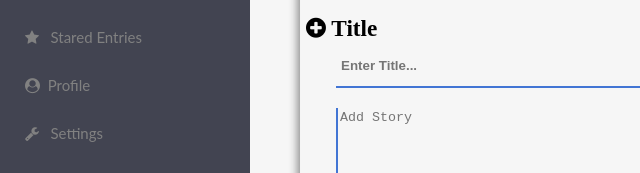
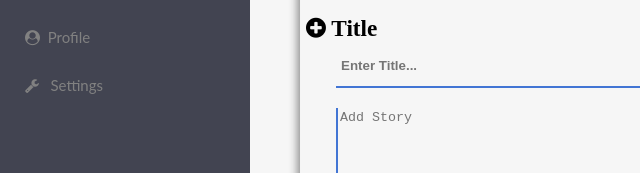
Before and after one commit to edmondsylar/MyDiary, a plain HTML site: page UI/home.html in a window 1280 px wide. Shown: the part 184-357 px from the top of the page, 0-640 px from the left. Drawn offline with Linux system fonts and the light colour scheme.

Commit message:
Modified Links

```diff
--- a/UI/home.html
+++ b/UI/home.html
@@ -16,7 +16,6 @@
 
   		<a href="home.html" class="active"><i class="fa fa-asterisk"></i> &nbsp; New Entry</a>
   		<a href="all.html"><i class="fa fa-tasks"></i> &nbsp; All Entrise</a>
-		  <a href="star.html"><i class="fa fa-star"></i> &nbsp; Stared Entries</a>
 		  <a href="profile.html"><i class="fa fa-user-circle"></i>&nbsp; Profile</a>
   		<a href="settings.html"><i class="fa fa-wrench"></i> &nbsp; Settings </a>
 </div>
```
